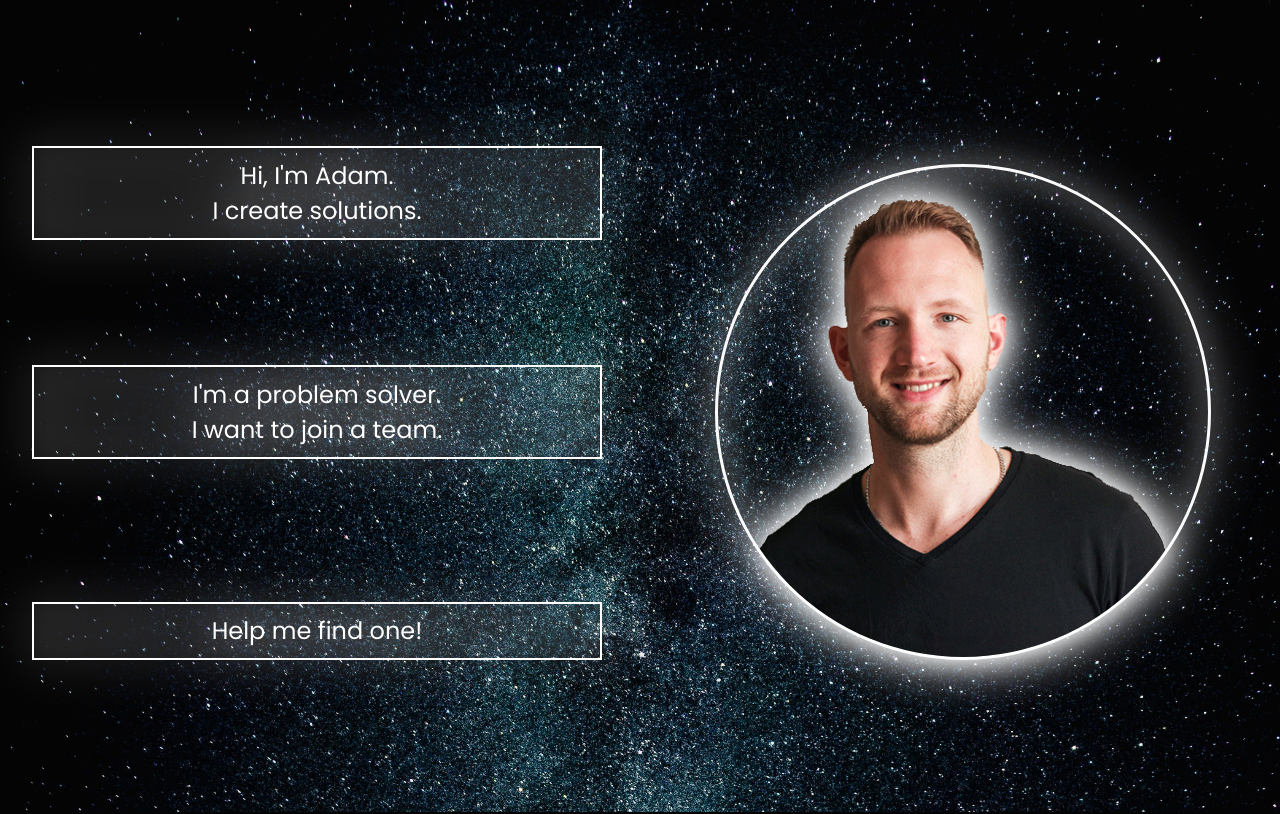
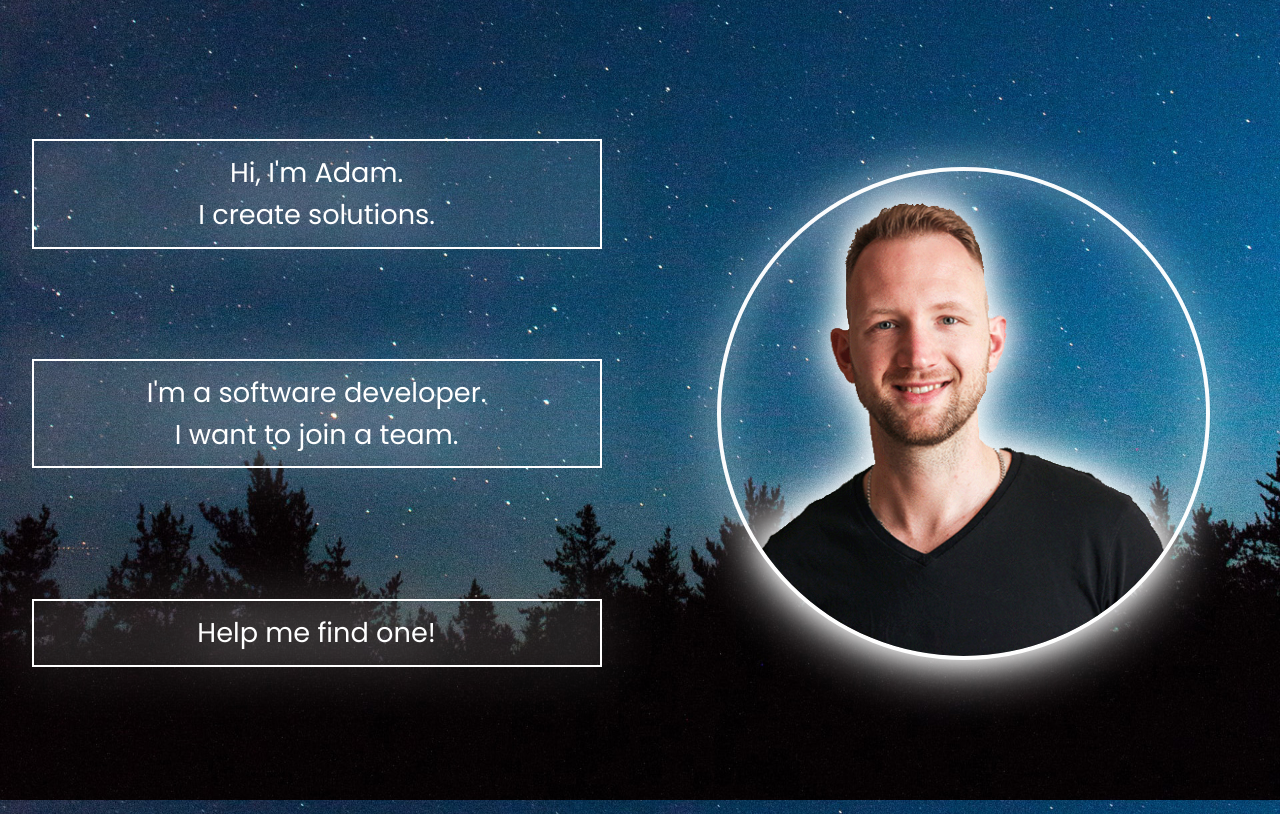
Before and after one commit to AdamWandoch/adamwandoch.com, a PHP site: page / in a window 1280 px wide. Run offline with PHP 8.4, Linux system fonts and the light colour scheme.

Commit message:
background changed

```diff
--- a/css/themes.css
+++ b/css/themes.css
@@ -1,6 +1,7 @@
 :root {
   --primary-color: #fff;
   --secondary-color: #000;
+  --accent-color: rgb(255, 102, 0);
 }
 
 * {
@@ -16,7 +17,8 @@ html, body {
 
 body {
   margin: 0.5em 0 0.5em 0;
-  background-image: url("/img/nebula.jpg");
+  background-image: url(/img/stars_original.jpg);
+  background-repeat: round;
   background-size: 100%;
   color: var(--primary-color);
   font-family: Poppins;
@@ -67,10 +69,17 @@ main {
   filter: drop-shadow(0 0 1em #fff);
 }
 
+.accent {
+  background-color: var(--secondary-color);
+  color: var(--accent-color);
+}
+
 a, a:hover, a:visited {
   text-decoration: none;
   color: #fff;
 }
+
+/* MEDIA QUERIES */
 
 @media (min-width: 500px) {
 
@@ -93,3 +102,10 @@ a, a:hover, a:visited {
   }
 
 }
+
+@media (min-width: 1024px) {
+  body {
+    background-image: url(/img/stars_horizontal.jpg);
+    font-size: 1.7em;
+  }
+}
--- a/home.html
+++ b/home.html
@@ -3,7 +3,7 @@
   <head>
     <meta charset="UTF-8" />
     <meta http-equiv="X-UA-Compatible" content="IE=edge" />
-    <meta name="viewport" content="width=device-width, initial-scale=1.0" />
+    <meta name="viewport" content="width=device-width, initial-scale=1.0 maximum-scale=1.0" />
     <link rel="stylesheet" href="css/themes.css" />
     <link rel="stylesheet" href="css/grid.css" />
     <link rel="stylesheet" href="https://fonts.googleapis.com/css?family=Poppins" />
@@ -23,12 +23,13 @@
         />
       </div>
       <div id="second" class="item">
-        <p>I'm a problem solver.</p>
+        <p>I'm a software developer.</p>
         <p>I want to join a team.</p>
       </div>
       <div id="third" class="item">
         <p>Help me find one!</p>
       </div>
     </main>
+    <script src="/script/index.js"></script>
   </body>
 </html>
--- a/script/index.js
+++ b/script/index.js
@@ -0,0 +1,3 @@
+window.addEventListener("DOMContentLoaded", function() {
+
+});
```
Also changed, not shown: img/me_square_cleaned.jpg (deleted), img/me_square_cleaned_small.jpg (deleted), img/stars_horizontal.jpg (added), img/stars_original.jpg (added).
